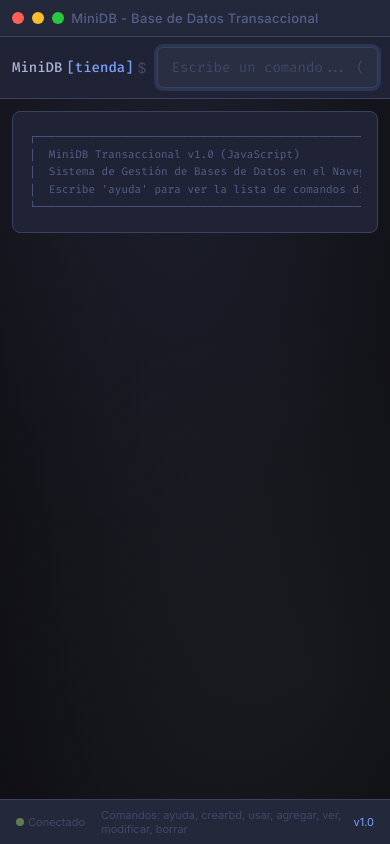
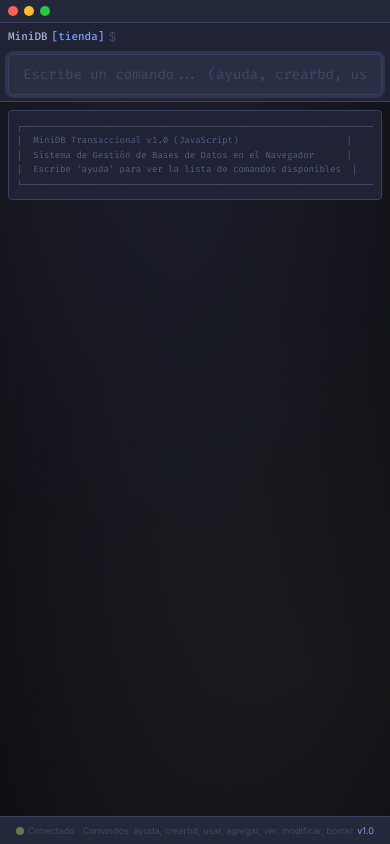
Before and after one commit to hectorSanVa/projetMotorbdd, a plain HTML site: page index.html in a window 390 px wide. Drawn offline with Linux system fonts and the light colour scheme.

Commit message:
Diseño responsive para móviles

```diff
--- a/index.html
+++ b/index.html
@@ -300,10 +300,51 @@ body::before {
 
 /* Responsive */
 @media (max-width: 768px) {
-  .terminal-header { padding: 10px 12px; }
-  .input-bar { padding: 10px 12px; }
-  .terminal-body { padding: 12px; }
-  .welcome-text { font-size: 11px; }
+  .terminal-header { padding: 8px 12px; }
+  .terminal-title { font-size: 11px; }
+  .input-bar { padding: 8px 12px; gap: 6px; }
+  .prompt-label { font-size: 12px; }
+  .prompt-symbol { font-size: 12px; }
+  #cmd-input { padding: 8px 10px; font-size: 13px; }
+  .terminal-body { padding: 10px; }
+  .welcome-text { font-size: 10px; }
+  .cmd-line { font-size: 12px; line-height: 1.5; }
+  .welcome-box { padding: 10px; }
+}
+
+@media (max-width: 480px) {
+  .terminal-header { padding: 6px 8px; }
+  .window-controls { gap: 6px; }
+  .window-btn { width: 10px; height: 10px; }
+  .terminal-title { display: none; }
+  .input-bar { padding: 6px 8px; gap: 4px; flex-wrap: wrap; }
+  .prompt-group { width: 100%; margin-bottom: 6px; }
+  .prompt-label { font-size: 11px; }
+  #cmd-input { padding: 8px; font-size: 12px; }
+  .terminal-body { padding: 8px; }
+  .welcome-text { font-size: 9px; }
+  .cmd-line { font-size: 11px; line-height: 1.4; }
+  .welcome-box { padding: 8px; margin-bottom: 10px; }
+  .welcome-box { border-radius: 4px; }
+  .footer-info { font-size: 9px; gap: 8px; }
+}
+
+@media (max-width: 360px) {
+  .prompt-label { font-size: 10px; }
+  .prompt-symbol { font-size: 10px; }
+  #cmd-input { padding: 6px 8px; font-size: 11px; }
+  .term-input { padding: 4px 6px; }
+}
+
+@media (hover: none) {
+  #cmd-input:active { border-color: var(--accent); }
+}
+
+@media (prefers-reduced-motion: reduce) {
+  *, *::before, *::after {
+    animation-duration: 0.01ms !important;
+    transition-duration: 0.01ms !important;
+  }
 }
 
 /* Selection */
```
